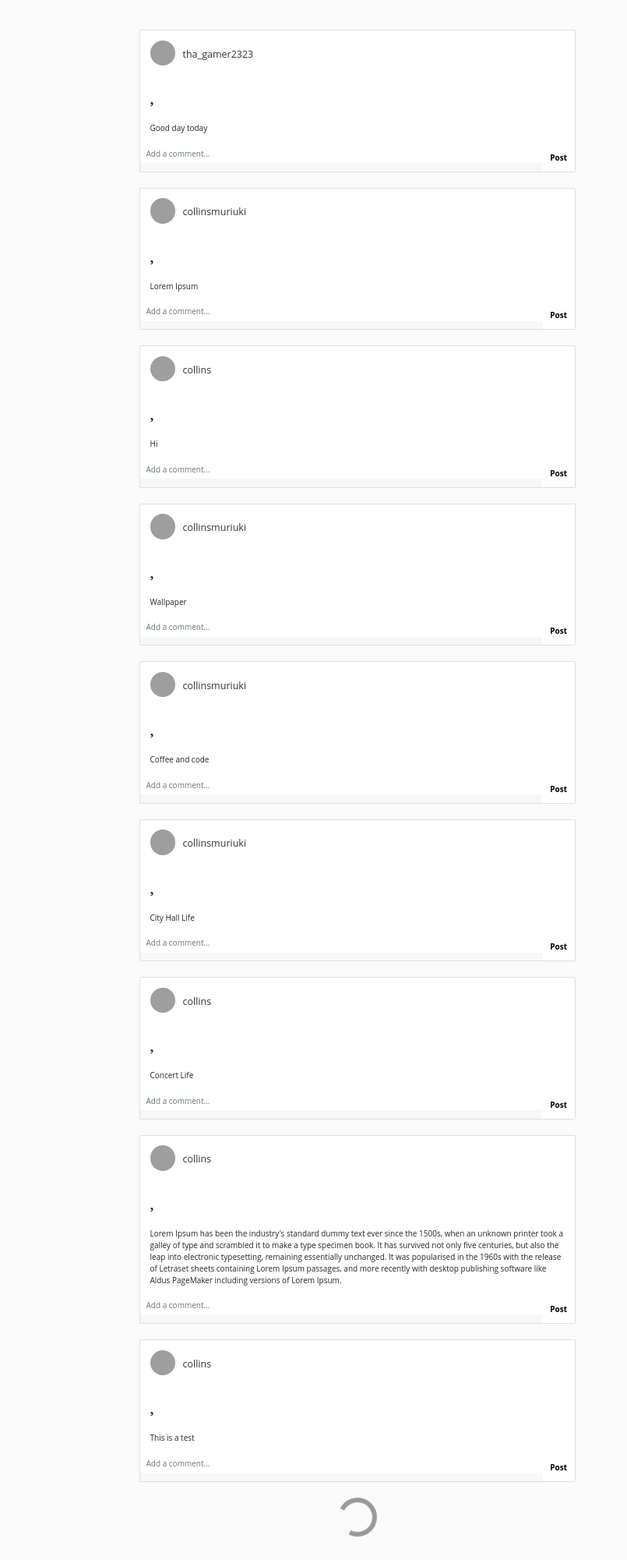
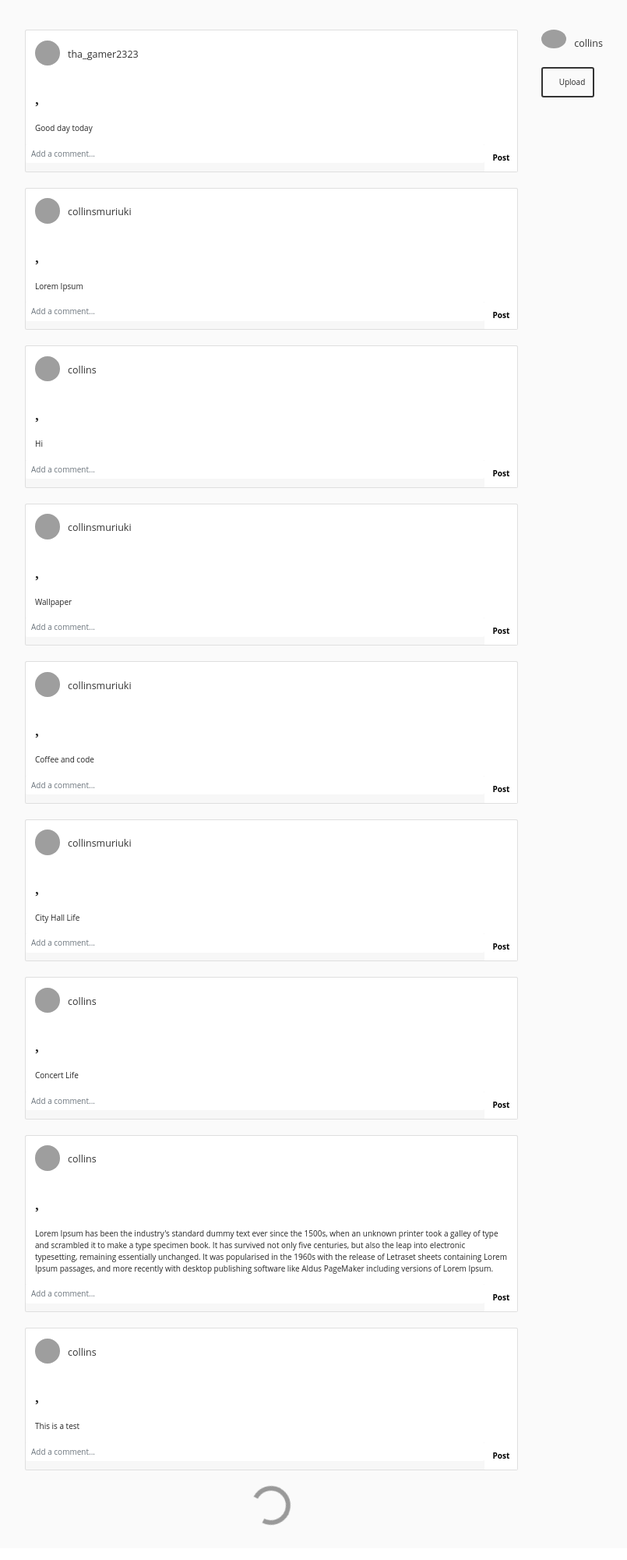
Before and after one commit to Bchizi/instagrm, a Django app: page / in a window 1280 px wide. Shown: the part 62-2063 px from the top of the page at 78% size, without its empty margins (181-986 px from the left). After the commit the page ends 2019 px from the top, so only its background shows below. Run offline with Django 3.2, Linux system fonts and the light colour scheme; a user stored in the database is signed in; data comes from the database, SQL or seed files in the repository; both versions use the stored data as it was after the commit; some libraries are stand-ins or nearby versions; some web fonts are replaced; grey boxes are pictures that could not be loaded.

Commit message:
User can now upload photos which will appear on the feed

```diff
--- a/instagrm/forms.py
+++ b/instagrm/forms.py
@@ -27,7 +27,9 @@ class UserProfileForm(forms.ModelForm):
 
 
 class PostForm(forms.ModelForm):
-    caption = forms.CharField(widget=forms.Textarea())
+    caption = forms.CharField(widget=forms.Textarea(attrs={"class":"form-control",
+                                                           "placeholder":"Caption...",
+                                                           "rows":"4"}))
     image = ImageField(label='')
 
     class Meta:
--- a/instagrm/templates/instagrm/base.html
+++ b/instagrm/templates/instagrm/base.html
@@ -14,6 +14,7 @@
     <link rel="stylesheet" href="{%static 'css/main.css'%}">
     <link href="https://fonts.googleapis.com/css?family=Cookie|Lato&display=swap" rel="stylesheet">
     {%endblock%}
+    {{ post_form.media }}
 </head>
 
 <body>
--- a/instagrm/templates/instagrm/index.html
+++ b/instagrm/templates/instagrm/index.html
@@ -4,16 +4,18 @@
 
 <div class="container" style="margin-top:100px;">
     <div class="row">
-        <div class="col-lg-2">
-        </div>
-        <div class="col-lg-8">
+        <!-- <div class="col-lg-2">
+        </div> -->
+        <div class="col-lg-9">
+            <!-- <h1>{{current_profile}}</h1> -->
             {%for post in posts%}
             <div class="card">
                 <div class="card-body" style="display: flex;">
                     <img src="{{post.user_profile.profile_pic}}" alt="profile pic" style="border-radius: 50%;"
                         width="32" height="32" class="img-fluid">
                     <a href="{%url 'profile' post.profile.id%}" style="color: #333;">
-                        <h5 class="card-title" style="padding-top: 10px; margin-left:10px">{{post.profile.username}}</h5>
+                        <h5 class="card-title" style="padding-top: 10px; margin-left:10px">{{post.profile.username}}
+                        </h5>
                     </a>
                 </div>
                 <img src="{{post.image.cdn_url}}" alt="" class="img-fluid">
@@ -25,14 +27,44 @@
                     <p class="card-text">{{post.caption}}</p>
                 </div>
                 <form class="card-footer" style="border:none; padding:0; display:flex">
-                    <input type="text" class="form-control comment" placeholder="Add a comment..." style="border: 0 none transparent">
-                    <button style="background: #fff; border:none; border-radius:0; font-weight:bold; padding:10px;">Post</button>
+                    <input type="text" class="form-control comment" placeholder="Add a comment..."
+                        style="border: 0 none transparent">
+                    <button
+                        style="background: #fff; border:none; border-radius:0; font-weight:bold; padding:10px;">Post</button>
                 </form>
             </div>
             {%endfor%}
             <div class="loader"></div>
         </div>
-        <div class="col-lg-2">
+        <div class="col-lg-3">
+            <div class="mb-4" style="display:flex">
+                <a href="{%url 'profile' current_user.id%}" style="color: #333;">
+                    <img src="{{current_profile.profile_pic}}" alt="profile pic" style="border-radius: 50%;" width="32"
+                    height="32" class="img-fluid">
+                </a>
+                <a href="{%url 'profile' current_user.id%}" style="color: #333;">
+                    <h5 class="card-title" style="padding-top: 10px; margin-left:10px">{{current_user.username}}
+                    </h5>
+                </a>
+            </div>
+
+            <p>
+                <button style="border: solid 2px #333; padding: 1em" class="btn btn-dark btn-lg" type="button"
+                    data-toggle="collapse" data-target="#collapseExample" aria-expanded="false"
+                    aria-controls="collapseExample">
+                    <i class="fas fa-upload"></i> Upload
+                </button>
+            </p>
+            <div class="collapse" id="collapseExample">
+                <div class="card card-body">
+                    <form action="{%url 'index'%}" method="POST">
+                        {%csrf_token%}
+                        {{post_form.as_p}}
+                        <button style="border: solid 2px #333; padding: 5px" type="submit"
+                            class="btn btn-dark btn-lg">Post</button>
+                    </form>
+                </div>
+            </div>
         </div>
     </div>
 </div>
--- a/instagrm/views.py
+++ b/instagrm/views.py
@@ -11,9 +11,29 @@ from .forms import UserForm, UserProfileForm, CommentForm, PostForm
 @login_required
 def index(request):
     current_user = request.user
+    current_profile = UserProfile.objects.get(id = current_user.id)
     posts = Post.objects.all()[::-1]
+
+    if request.method == "POST":
+        post_form = PostForm(request.POST)
+
+        if post_form.is_valid():
+            post = post_form.save(commit=False)
+
+            post.profile = current_user
+            post.user_profile = current_profile
+
+            post.save()
+            post_form = PostForm()
+            return HttpResponseRedirect(reverse("index"))
+
+    else:
+        post_form = PostForm()
+
     return render(request, "instagrm/index.html", context={"posts":posts,
-                                                           "current_user":current_user})
+                                                           "current_user":current_user,
+                                                           "current_profile":current_profile,
+                                                           "post_form":post_form})
 
 @login_required
 def profile(request, id):
--- a/instagrm_project/urls.py
+++ b/instagrm_project/urls.py
@@ -22,6 +22,6 @@ urlpatterns = [
     url(r'', include('instagrm.urls')),
     url(r'^register/$',views.register,name='register'),
     url(r'^user_login/$',views.user_login,name='user_login'),
+    url(r'^accounts/login/$',views.user_login,name='user_login'),
     url(r'^logout/$', views.user_logout, name='user_logout'),
-
 ]
```
Also changed, not shown: db.sqlite3.
